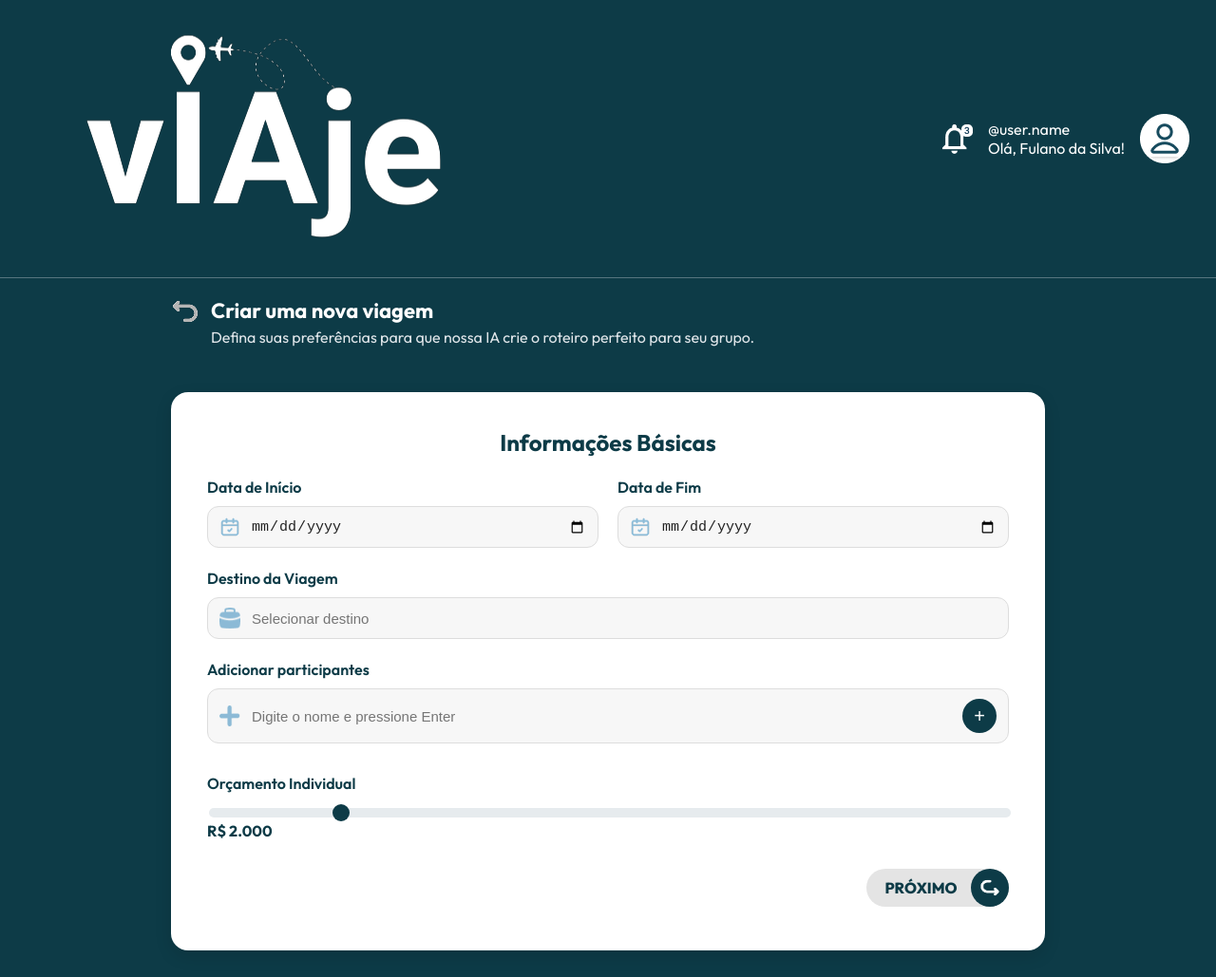
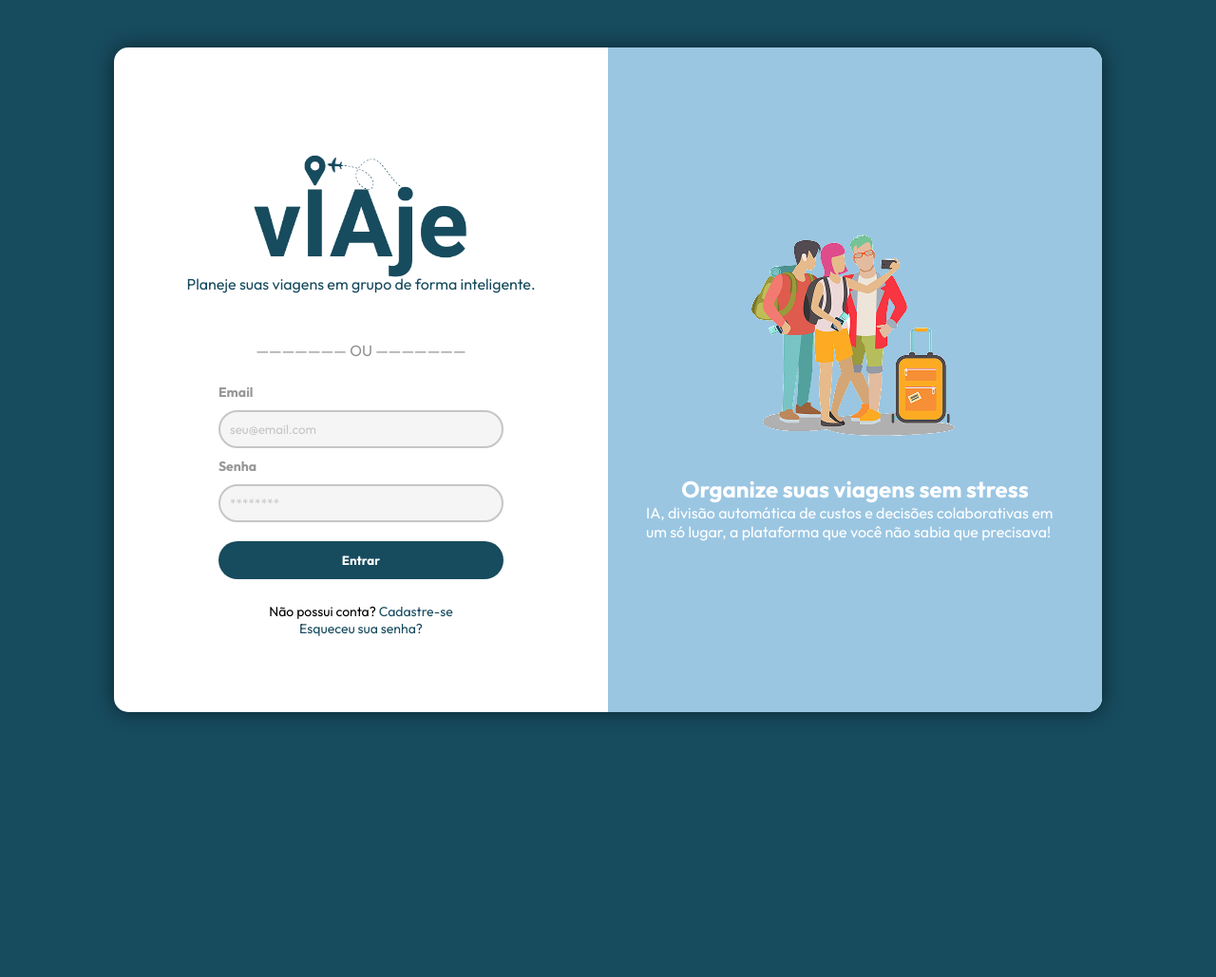
Before and after one commit to crazen/deplyrenderviage_06-10, a website: page frontend/index.html in a window 1280 px wide. Shown: the whole page at 95% size. After the commit the page ends 800 px from the top, so only its background shows below. Drawn offline with Linux system fonts and the light colour scheme.

Commit message:
Update index.html

```diff
--- a/frontend/index.html
+++ b/frontend/index.html
@@ -1,105 +1,65 @@
 <!DOCTYPE html>
-<html lang="pt-br">
+<html lang="pt-BR">
 <head>
-  <meta charset="UTF-8" />
-  <meta name="viewport" content="width=device-width, initial-scale=1.0"/>
-  <title>Criar Nova Viagem</title>
-
-  <!-- Fonte Outfit -->
-  <link href="https://fonts.googleapis.com/css2?family=Outfit:wght@400;500;600;700&display=swap" rel="stylesheet" />
-  <link rel="stylesheet" href="css/style.css" />
+  <meta charset="UTF-8">
+  <title>Login - vIAje!</title>
+  <link rel="stylesheet" href="css/fluxologinsenha.css">
+  <link href="https://fonts.googleapis.com/css2?family=Outfit:wght@400;500;700&display=swap" rel="stylesheet">
+  <script src="https://accounts.google.com/gsi/client" async defer></script>
 </head>
 <body>
-  <!-- Topbar -->
-  <header class="topbar">
-    <div class="left">
-      <img src="img/logo.png" class="logo-img" alt="Logo" />
+  <div class="container">
+    <div class="login-section">
+
+      <div class="header">
+        <img src="img/viajeazul.png" alt="Logo Viaje" class="logo">
+        <p class="subtitle">Planeje suas viagens em grupo de forma inteligente.</p>
       </div>
-    <div class="right">
-      <img src="img/bell.png" class="icon" alt="Notificações" />
-      <span class="user">@user.name<br/>Olá, Fulano da Silva!</span>
-      <img src="img/user.png" class="avatar" alt="Usuário" />
+
+      <div class="google-login">
+        <div id="g_id_onload"
+            data-client_id="9988049651881-sotdvcg3ksdd5isrkjog8he4cq3tbtjl.apps.googleusercontent.com"
+            data-callback="handleCredentialResponse"
+            data-auto_prompt="false">
         </div>
-  </header>
 
-  <!-- Linha branca logo abaixo da topbar -->
-  <div class="linha"></div>
+        <div id="g_id_signin"></div>
 
-  <!-- Cabeçalho azul com título -->
-  <div class="page-header">
-    <div class="page-header-content">
-      <img src="img/voltar.png" alt="Voltar" class="icon-back"/>
-      <div>
-        <h2>Criar uma nova viagem</h2>
-        <p>Defina suas preferências para que nossa IA crie o roteiro perfeito para seu grupo.</p>
+        <div class="divider"><span>——————— OU ———————</span></div>
       </div>
+
+      <form id="loginForm" class="form">
+        <label for="email">Email</label>
+        <input type="email" id="email" placeholder="seu@email.com" required>
+
+        <label for="password">Senha</label>
+        <input type="password" id="password" placeholder="********" required>
+
+        <button type="submit" class="entrar">Entrar</button>
+      </form>
+
+      <div class="links">
+        <p>Não possui conta? <a href="cadastro.html">Cadastre-se</a></p>
+        <a href="esqueceu-senha.html">Esqueceu sua senha?</a>
       </div>
     </div>
 
-  <!-- Conteúdo principal -->
-  <main class="container">
-    <section class="card">
-      <h3>Informações Básicas</h3>
-
-      <!-- Período da Viagem -->
-      <div class="grid-2">
-        <div class="campo">
-          <label>Data de Início</label>
-          <div class="input-icon">
-            <img src="img/calendar.png" alt="Calendário" />
-            <input type="date" id="dataInicio" />
-          </div>
-        </div>
-        <div class="campo">
-          <label>Data de Fim</label>
-          <div class="input-icon">
-            <img src="img/calendar.png" alt="Calendário" />
-            <input type="date" id="dataFim" />
-          </div>
+    <div class="info-section">
+      <img src="img/travel.png" alt="Grupo viajando" class="hero-img">
+      <h2>Organize suas viagens sem stress</h2>
+      <p>
+        IA, divisão automática de custos e decisões colaborativas em um só lugar,
+        a plataforma que você não sabia que precisava!
+      </p>
     </div>
   </div>
 
-      <!-- Destino -->
-      <div class="campo">
-        <label>Destino da Viagem</label>
-        <div class="input-icon">
-          <img src="img/destination.png" alt="Destino" />
-          <input type="text" id="destino" placeholder="Selecionar destino" />
-        </div>
-      </div>
-
-      <!-- Participantes -->
-      <div class="campo">
-        <label>Adicionar participantes</label>
-        <div class="input-icon add-row">
-          <img src="img/participants.png" alt="Participantes" />
-          <input
-            type="text"
-            id="novoParticipante"
-            placeholder="Digite o nome e pressione Enter"
-            autocomplete="off"
-          />
-          <button type="button" id="btnAdd" class="icon-btn" aria-label="Adicionar participante">+</button>
-        </div>
-        <div id="participantes" class="chips"></div>
-      </div>
-
-      <!-- Orçamento -->
-      <div class="campo">
-        <label>Orçamento Individual</label>
-        <input type="range" id="orcamento" min="500" max="10000" step="100" value="2000" />
-        <div class="orcamento-valor" id="valorOrcamento">R$ 2.000</div>
-      </div>
-
-      <div class="acoes">
-      <button class="proximo-btn">
-        <span>PRÓXIMO</span>
-        <div class="circulo">
-          <img src="img/voltar.png" alt="Próximo">
-        </div>
-      </button>
-    </div>
-
-  <script src="js/script.js"></script>
+  <script src="js/script.js">
+    //Deploy
+    fetch("/api/ping")
+        .then(r => r.json())
+        .then(d => document.getElementById("out").textContent = JSON.stringify(d, null, 2))
+        .catch(console.error);
+  </script>
 </body>
 </html>
```
Lines whose indentation alone changed are shown as unchanged.
